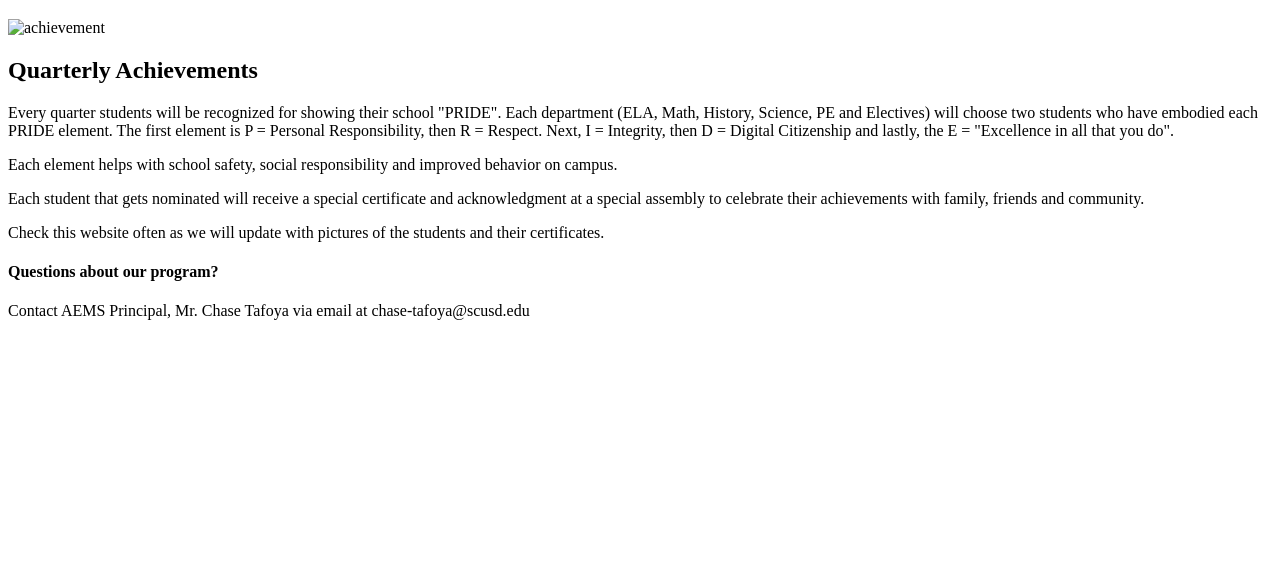
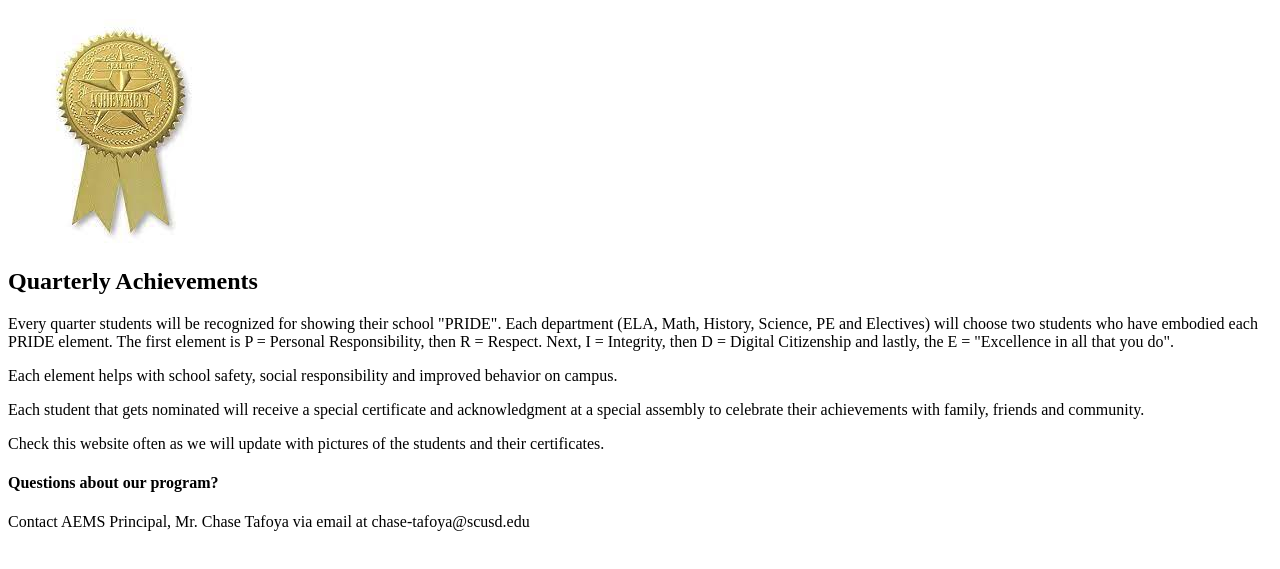
Before and after one commit to juliedelagua/PBISWebsiteAEMSFINAL, a plain HTML site: page quarterlyachievements.html in a window 1280 px wide. Shown: the part 87-656 px from the top of the page. Drawn offline with Linux system fonts and the light colour scheme.

Commit message:
Update quarterlyachievements.html

```diff
--- a/quarterlyachievements.html
+++ b/quarterlyachievements.html
@@ -7,7 +7,7 @@
 <h1>	AEMS PBIS Program </h1>
 
 <img class="fit-picture"
-	src="achievement"
+	src="achievement.jpeg"
 	alt="achievement">
 
 </head>
```
